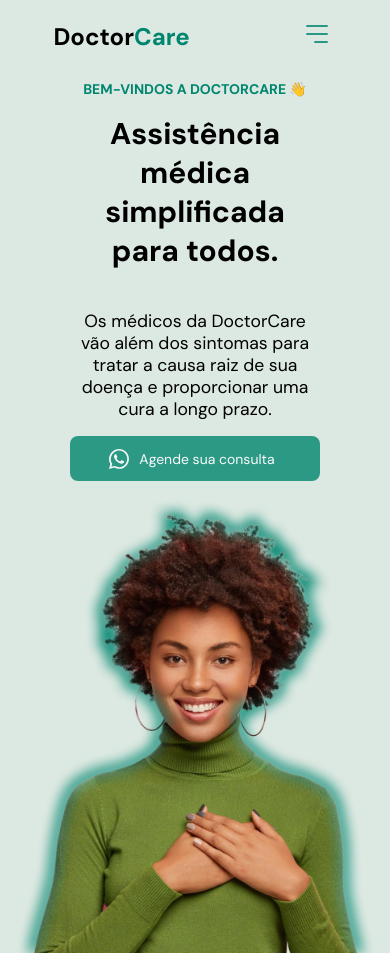
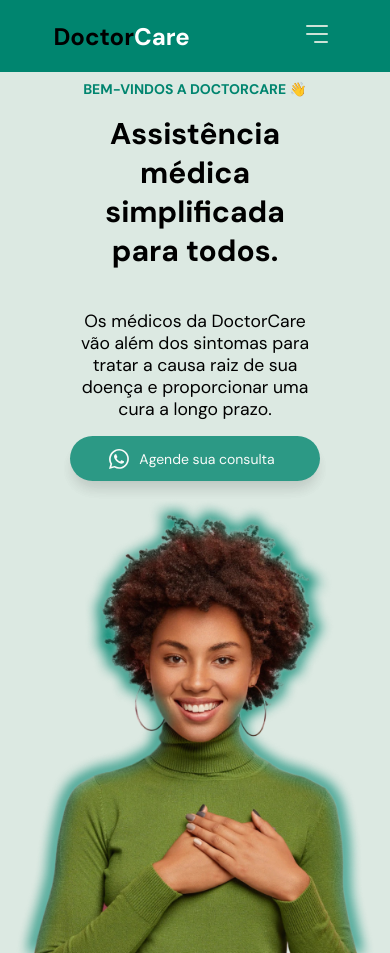
Before and after one commit to nioritos/nlw8-origin-reply, a plain HTML site: page index.html in a window 390 px wide. Shown: the top 953 px of the page. Drawn offline with Linux system fonts and the light colour scheme.

Commit message:
#4 more updates to files and the project.

```diff
--- a/index.html
+++ b/index.html
@@ -216,6 +216,8 @@
                         </li>
                     </ul>
                 </div>
+
+                <img src="./assets/png/pic (1).png" alt="imagem sobre nos contactarmos, homem negro segurando um celular em uma sala ensinuando que irá nos chamar." class="img-callwe">
             </div>
         </section>
     </main>
--- a/src/css/callwe.css
+++ b/src/css/callwe.css
@@ -28,7 +28,7 @@
 
 
 .hyper-callwe {
-    margin: 1rem 0;
+    margin: 2rem 0;
 }
 
 .hyper-callwe, .hyper-callwe span {
@@ -55,6 +55,8 @@
     padding: 1rem 2rem;
     max-width: 300px;
     background: var(--general-color-theme);
+    box-shadow: 0px 10px 15px -3px rgba(0,0,0,0.1),0px 10px 15px -3px rgba(0,0,0,0.1);
+
     border-radius: 2rem;
 
 
@@ -69,3 +71,11 @@
 .reserve-your-session p {
     margin-top: 0.1rem;
 }
+
+.img-callwe {
+    width: 90%;
+    height: auto;
+    border-radius: 0.5rem;
+    box-shadow: 0px 10px 15px -3px rgba(0,0,0,0.1),0px 10px 15px -3px rgba(0,0,0,0.1);
+
+}
--- a/src/css/header.css
+++ b/src/css/header.css
@@ -7,10 +7,6 @@
 
 
 
-.turn {
-    position: fixed;
-    background-color: #fff;
-}
 
 
 header,
@@ -26,6 +22,18 @@ nav {
     background: var(--home-background-color);
 }
 
+
+
+.turn {
+    position: fixed;
+    background: var(--general-color-theme) !important;
+
+}
+
+.colored {
+    transition: 0.5s;
+    color: var(--general-color-fonts) !important;
+}
 
 nav ul {
     display: flex;
--- a/src/css/home.css
+++ b/src/css/home.css
@@ -39,7 +39,9 @@
     justify-content: center;
 
     background: var(--general-color-theme);
-    border-radius: 0.50rem;
+    box-shadow: 0px 10px 15px -3px rgba(0,0,0,0.1),0px 10px 15px -3px rgba(0,0,0,0.1);
+
+    border-radius: 2rem;
     font-size: 14px;
 }
 
--- a/src/css/responsive.css
+++ b/src/css/responsive.css
@@ -127,7 +127,9 @@
         justify-content: center;
 
         background: var(--general-color-theme);
-        border-radius: 0.50rem;
+        box-shadow: 0px 10px 15px -3px rgba(0,0,0,0.1),0px 10px 15px -3px rgba(0,0,0,0.1);
+
+        border-radius: 2rem;
         max-width: 250px;
         width: 250px;
         height: 45px;
--- a/src/js/app.js
+++ b/src/js/app.js
@@ -1,9 +1,14 @@
 function onScroll() {
+    const body = document.querySelector("body").clientHeight;
     const header = document.querySelector("header");
-    const body = document.querySelector("body").clientHeight;
-    if (scrollY > header.clientHeight) {
+    const nav = document.querySelector("nav");
+    const strongTitle = document.querySelector(".logo-title strong");
+    const btToggle = document.querySelector(".bt-toggle");
+        if (scrollY > header.clientHeight) {
         header.classList.add('turn')
-        console.log(true);
+        nav.classList.add('turn')
+        strongTitle.classList.add('colored');
+        btToggle.innerHTML = '<img src="./assets/svg/Icon-light.svg" alt="icone para mostrar o menu mobile" class="icon-menu">'
     } else {
         return false
     }
```
